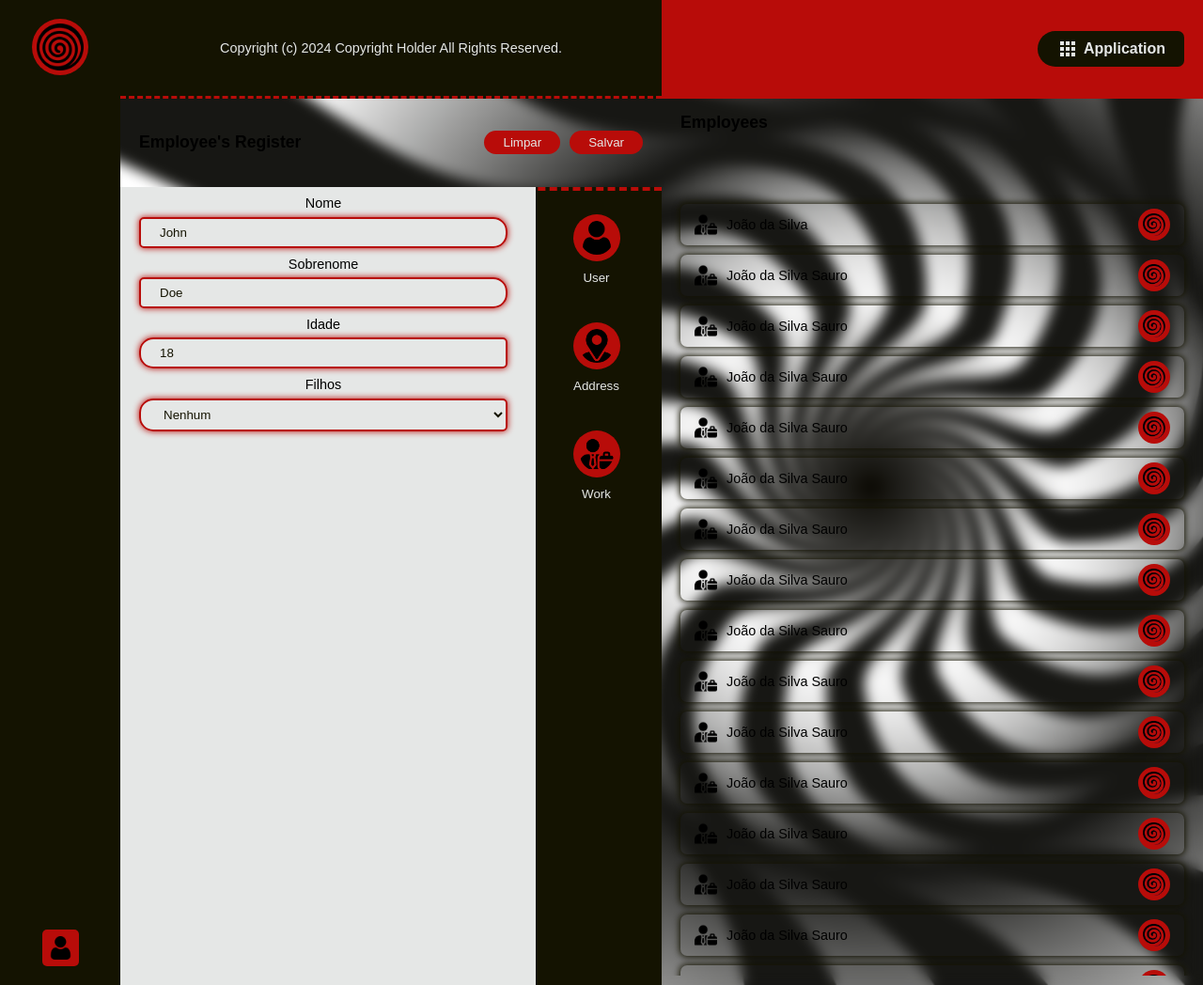
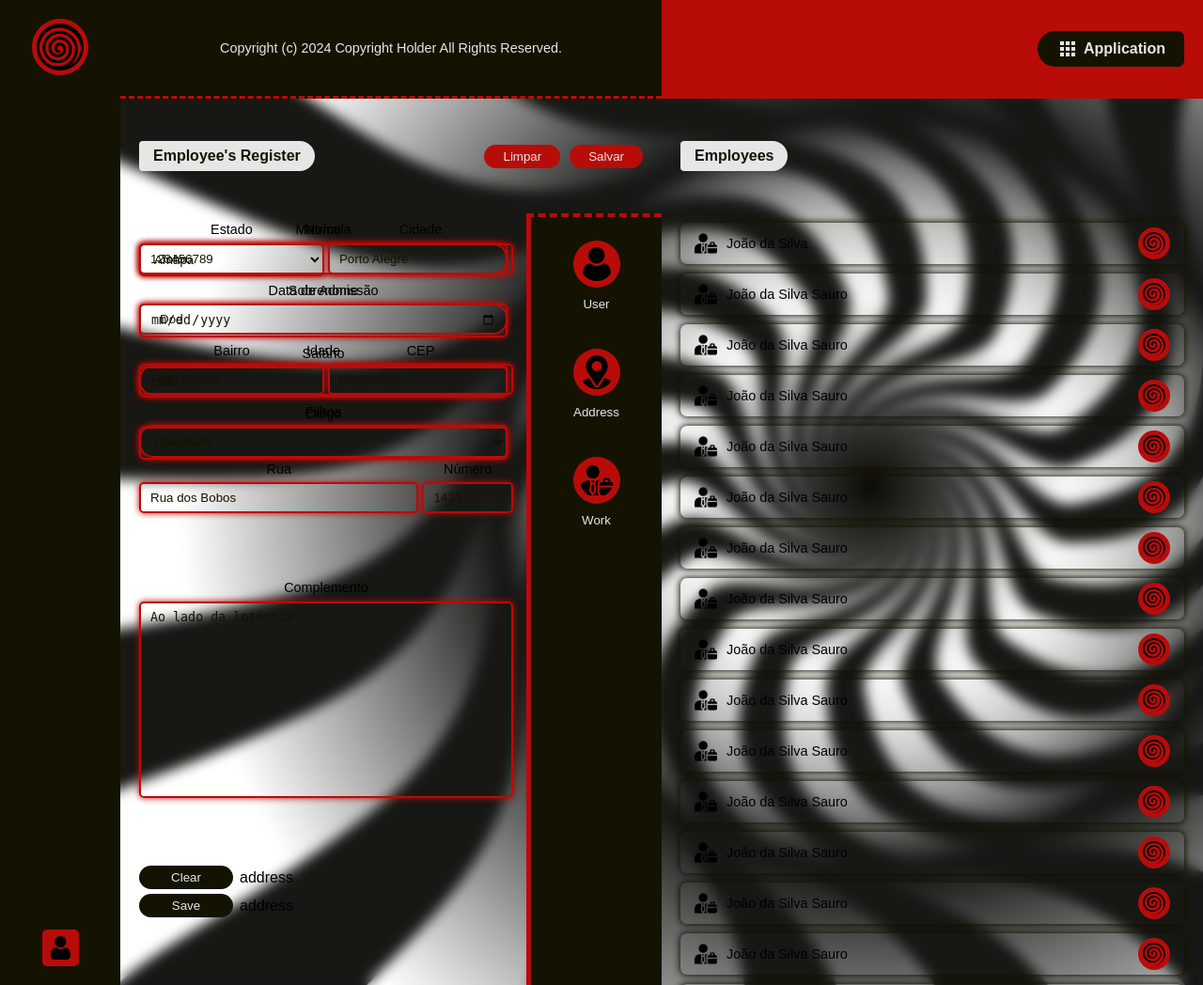
Before and after one commit to cassianocastro/webtask.com, a PHP site: page / in a window 1280 px wide. Shown: the whole page at 94% size. Run offline with PHP 8.4, Linux system fonts and the light colour scheme; lists and menus that the app fills with data are empty.

Commit message:
Display adjust

```diff
--- a/public/templates/home/.components/form/.components/layout.css
+++ b/public/templates/home/.components/form/.components/layout.css
@@ -8,7 +8,7 @@
     & > div
     {
         display: grid;
-        grid: 10% 90% / repeat(4, 25%);
+        grid: 13% 87% / repeat(4, 25%);
 
         height: inherit;
 
@@ -49,7 +49,14 @@
 
             & h2
             {
-                font: bold 1.1rem "Ubuntu", sans-serif;
+                background: var(--fg_primary);
+                border-radius: 5px 20px 20px 5px;
+
+                color: var(--bg_secondary);
+
+                font: bold 1rem "Ubuntu", sans-serif;
+
+                padding: 7px 15px;
             }
         }
 
@@ -62,7 +69,7 @@
 
             & fieldset
             {
-                background: var(--fg_primary);
+                background: transparent;
 
                 padding: 10px 20px;
 
--- a/public/templates/home/.components/list/.components/layout.css
+++ b/public/templates/home/.components/list/.components/layout.css
@@ -7,32 +7,38 @@
 
     & > div
     {
-        /* border: thin solid black; */
-
-        padding: 10px 0;
-
         height: inherit;
 
         & > header
         {
-            height: 10%;
+            height: 13%;
 
             & > :only-child
             {
+                align-items: center;
+                display: flex;
+
+                padding: 0 20px;
+
                 height: 100%;
-
-                padding: 5px 20px;
             }
 
             & h2
             {
-                font: bold 1.1rem "Ubuntu", sans-serif;
+                background: var(--fg_primary);
+                border-radius: 5px 20px 20px 5px;
+
+                color: var(--bg_secondary);
+
+                font: bold 1rem "Ubuntu", sans-serif;
+
+                padding: 7px 15px;
             }
         }
 
         & > nav
         {
-            height: 90%;
+            height: 87%;
 
             & > :only-child
             {
```
